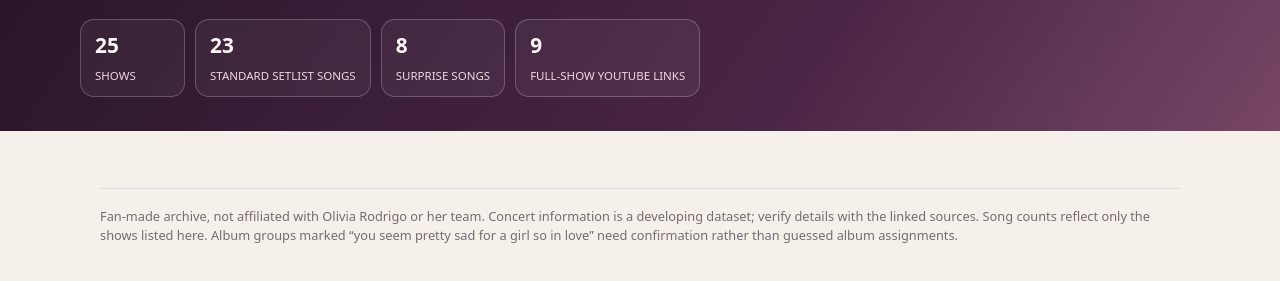
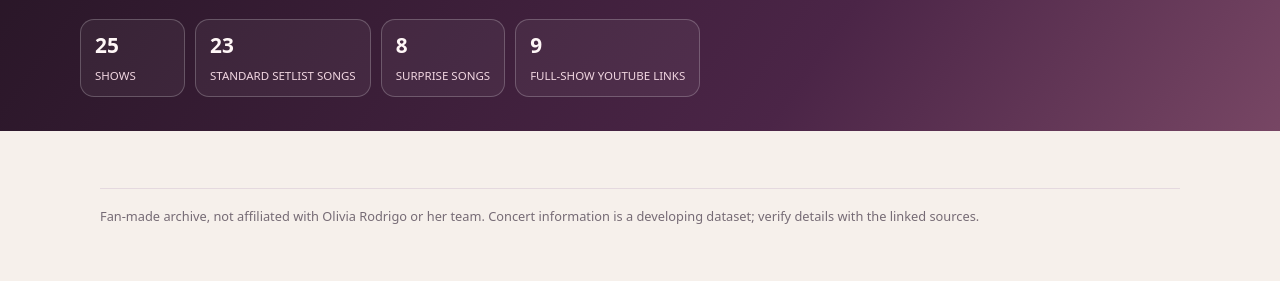
Before and after one commit to sgaslow-cloud/unraveled-tour, a plain HTML site: page index.html in a window 1280 px wide. Shown: the part 337-618 px from the top of the page. Drawn offline with Linux system fonts and the light colour scheme.

Commit message:
Remove internal data notes from footer

```diff
--- a/index.html
+++ b/index.html
@@ -40,7 +40,7 @@
 <div class="controls"><input id="missingSearch" class="search" type="search" placeholder="Find a song…" aria-label="Search songs not in setlists"></div>
 <div id="missingGrid" class="grid"></div>
 </section>
-<div class="footer">Fan-made archive, not affiliated with Olivia Rodrigo or her team. Concert information is a developing dataset; verify details with the linked sources. Song counts reflect only the shows listed here. Album groups marked “you seem pretty sad for a girl so in love” need confirmation rather than guessed album assignments.</div>
+<div class="footer">Fan-made archive, not affiliated with Olivia Rodrigo or her team. Concert information is a developing dataset; verify details with the linked sources.</div>
 </main>
 <script>
 const shows = [
```
